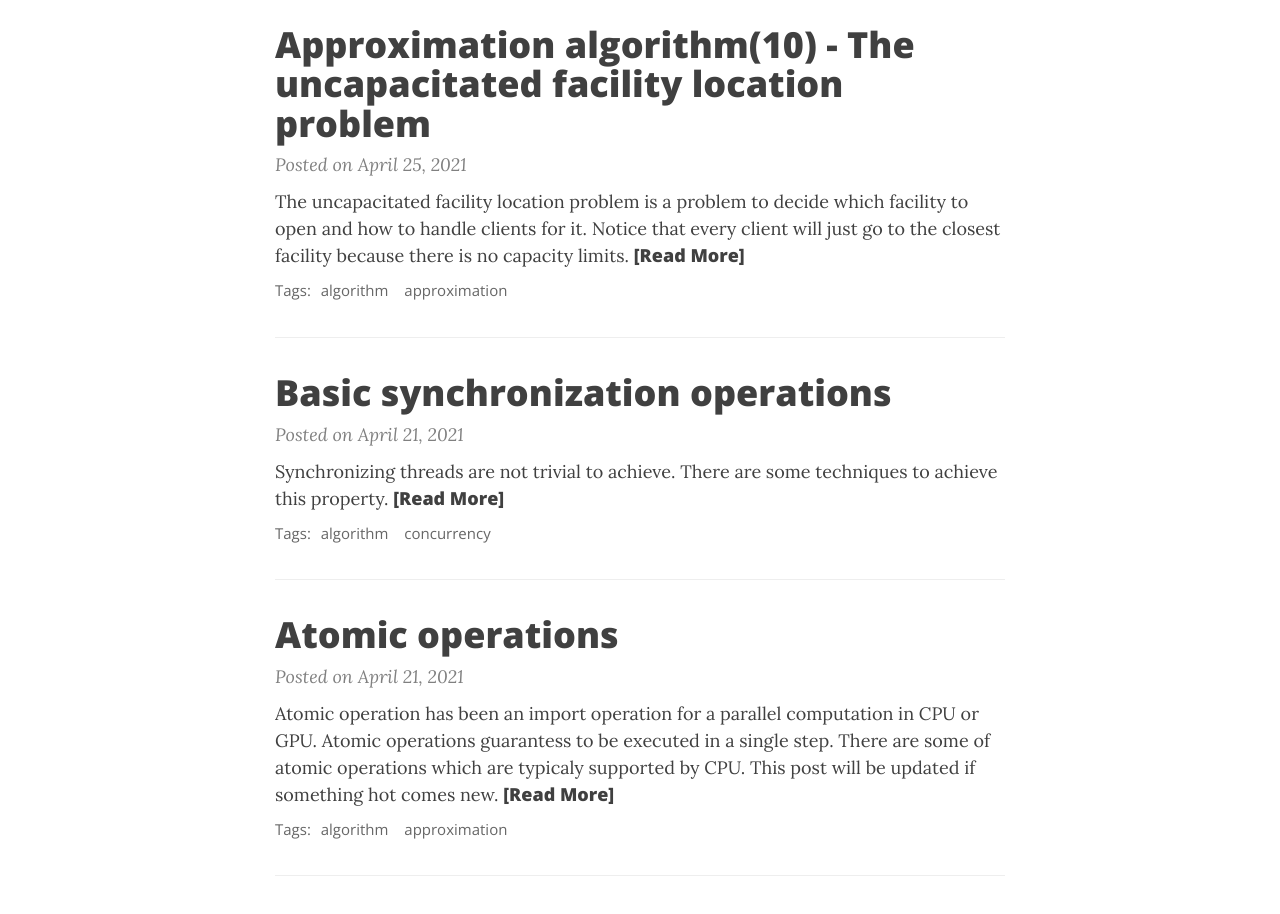
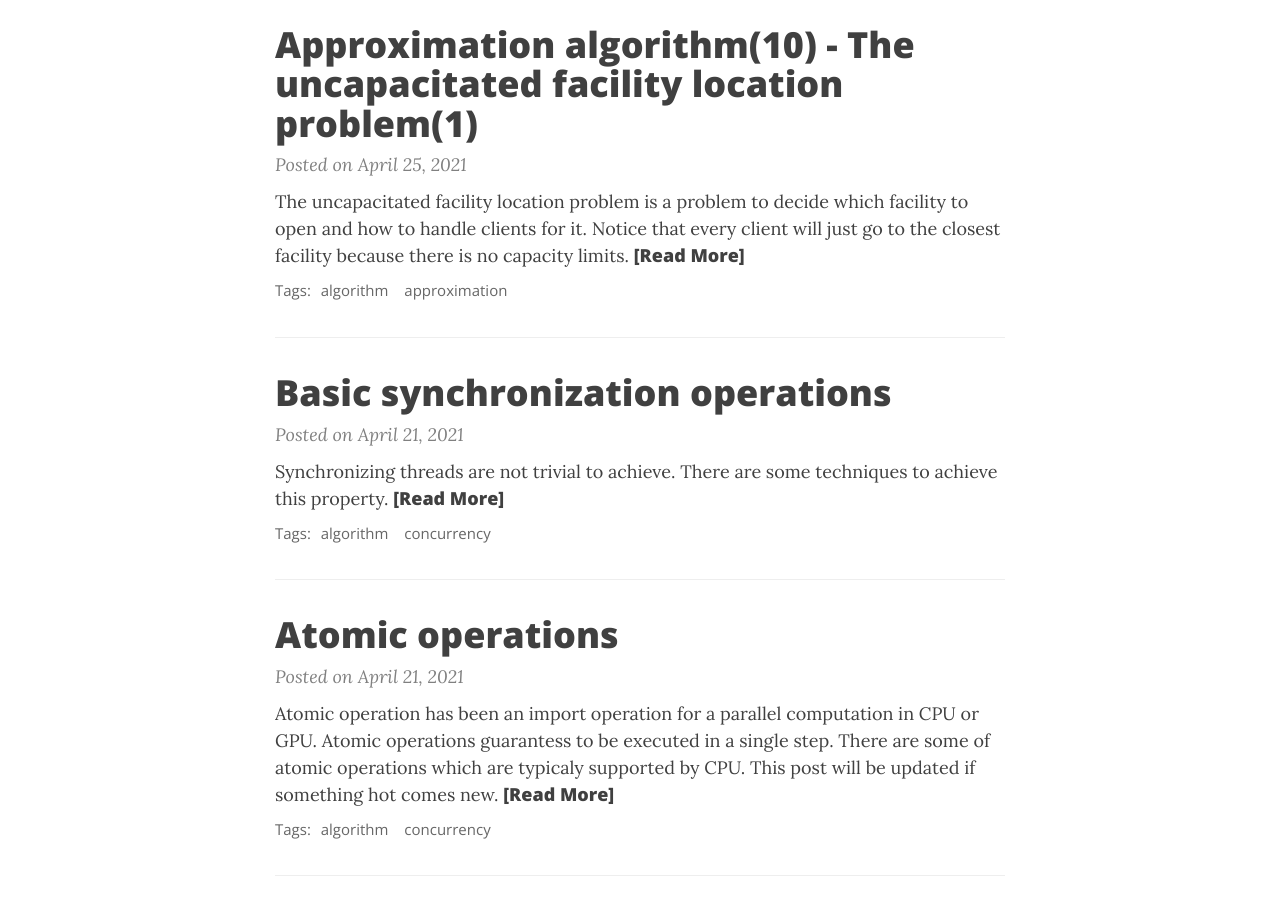
Before and after one commit to banramlo/banramlo.github.io, a Jekyll site: the page built from index.html, in a window 1280 px wide and 1400 px high. Shown: the part 314-1228 px from the top of the window. Built offline with Jekyll 4.4.1, drawn with Linux system fonts in a browser that asks for light colours; nearby versions of some CDN libraries; a script that is not in the unit is left out; the list of posts is cut into pages by our own code.

Commit message:
update some

```diff
--- a/_posts/2021-04-21-Atomic operations.md
+++ b/_posts/2021-04-21-Atomic operations.md
@@ -2,7 +2,7 @@
 layout: post
 title: Atomic operations
 gh-repo: daattali/beautiful-jekyll
-tags: [algorithm, approximation]
+tags: [algorithm, concurrency]
 comments: true
 use_math: true
 ---
--- a/_posts/2021-04-25-Approximation algorithm(10).md
+++ b/_posts/2021-04-25-Approximation algorithm(10).md
@@ -1,6 +1,6 @@
 ---
 layout: post
-title: Approximation algorithm(10) - The uncapacitated facility location problem
+title: Approximation algorithm(10) - The uncapacitated facility location problem(1)
 gh-repo: daattali/beautiful-jekyll
 tags: [algorithm, approximation]
 comments: true
--- a/archive.html
+++ b/archive.html
@@ -27,7 +27,7 @@ title: 'archive'
     Connect.setRequestHeader("Content-Type", "text/xml");
     Connect.send(null);
     var listUp = Connect.responseXML.children[0];
-    updateString += "<h1>There are " + parseInt(listUp.childElementCount) + "posts in total.</h1><br>";
+    updateString += "<h1>There are " + parseInt(listUp.childElementCount) + " posts in total.</h1><br>";
     var thisYear = "";
     for(var i = page * pageUnit; i < ((page + 1) * pageUnit > listUp.childElementCount? listUp.childElementCount : (page + 1) * pageUnit); ++i){
         var title = listUp.children[i].children[0].innerHTML;
```
Also changed, not shown: _posts/2020-11-13-texTest.md (deleted, +0 -28 lines).
